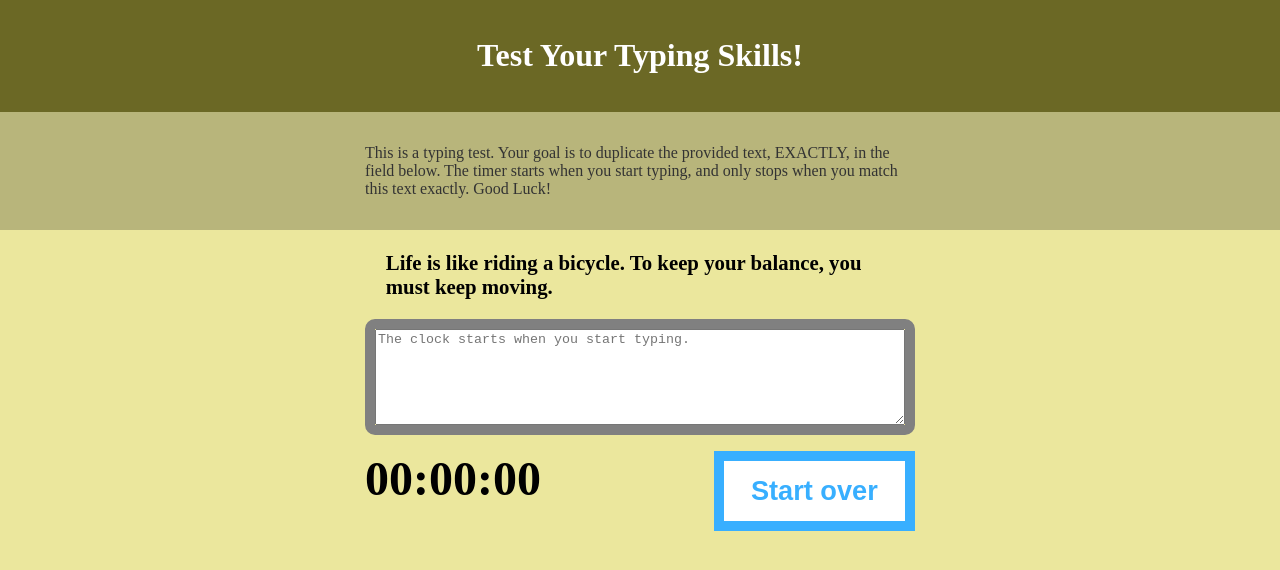
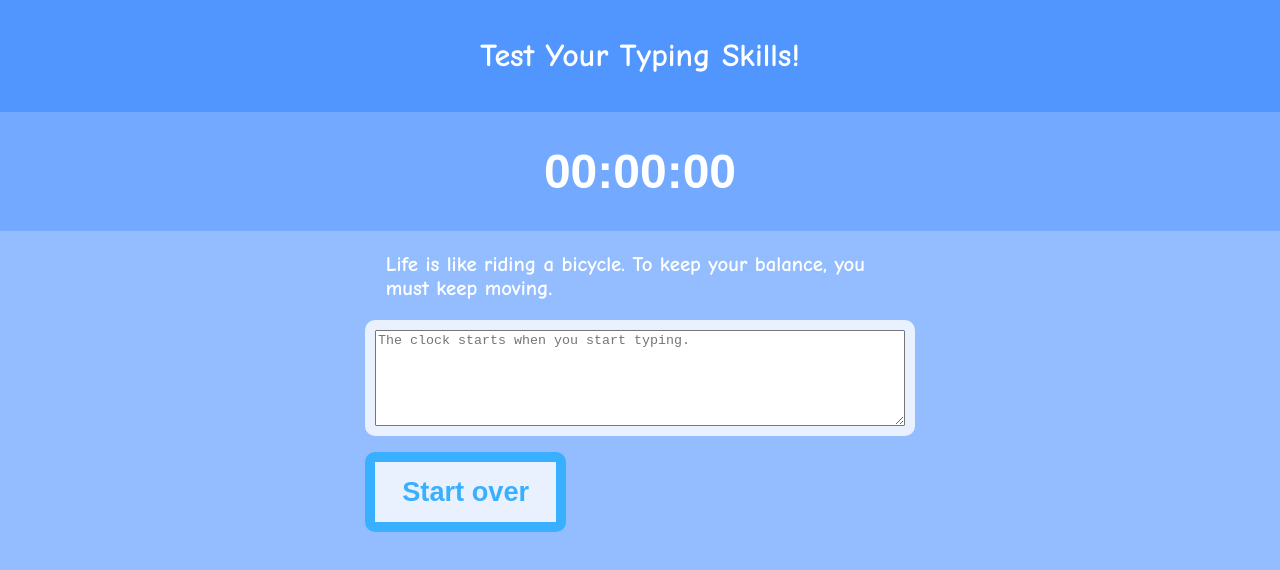
Before and after one commit to melendez2294/Terraform, a plain HTML site: page Terraform/Website/index.html in a window 1280 px wide. Drawn offline with Linux system fonts and the light colour scheme.

Commit message:
Restructured and Changed CSS

```diff
--- a/Terraform/Website/index.html
+++ b/Terraform/Website/index.html
@@ -16,7 +16,9 @@
     </header>
     <main class="main">
         <article class="intro">
-            <p>This is a typing test. Your goal is to duplicate the provided text, EXACTLY, in the field below. The timer starts when you start typing, and only stops when you match this text exactly. Good Luck!</p>
+                <section id="clock">
+                    <div class="timer">00:00:00</div>
+                </section>
       </article><!-- .intro -->
         <section class="test-area">
             <div id="origin-text">
@@ -28,10 +30,6 @@
             </div><!-- .test-wrapper -->
 
             <div class="meta">
-                <section id="clock">
-                    <div class="timer">00:00:00</div>
-                </section>
-
                 <button id="reset">Start over</button>
             </div><!-- .meta -->
         </section><!-- .test-area -->
--- a/Terraform/Website/script.js
+++ b/Terraform/Website/script.js
@@ -36,11 +36,12 @@ function match() {
   var textMatch = originText.substring(0, testArea.value.length);
     if (testArea.value == originText) {
       testWrapper.style.borderColor = "#66E766";
+      theTimer.style.color = "#66E766";
       clearInterval(interval);
     }
 
     else if (testArea.value  == textMatch) {
-      testWrapper.style.borderColor = "#66E5E7";
+      testWrapper.style.borderColor = "#66E766";
     }
 
     else {
@@ -67,7 +68,8 @@ function reset() {
   started = 0;
   clock = [0, 0, 0, 0];
   testArea.value = "";
-  testWrapper.style.borderColor = "#808080";
+  testWrapper.style.borderColor = "#E9F1FF";
+  theTimer.style.color = "#FFFFFF";
 }
 
 // Event listeners for keyboard input and the reset button:
--- a/Terraform/Website/style.css
+++ b/Terraform/Website/style.css
@@ -1,12 +1,16 @@
+h1,p {
+	font-family: "Comic Sans MS", cursive, sans-serif;
+}
+
 body {
     margin: 0;
     padding: 0;
-    background-color: #EBE79D;
+    background-color: #93BDFF;
 }
 
 .masthead {
     padding: 1em 2em;
-    background-color: #6B6825;
+    background-color: #5195FF;
     color: #fff;
 }
 
@@ -15,11 +19,12 @@ body {
 }
 
 .intro {
+    font-family: Arial, Helvetica, sans-serif;
     padding: 2em 2em;
-    color: #333;
-    background: #B8B57B;
+    color: #FFF;
+    background: #73AAFF;
+    text-align: center;
 }
-
 
 .intro p,
 .test-area {
@@ -33,13 +38,14 @@ body {
 }
 
 .test-wrapper {
-    border: 10px solid grey;
+    border: 10px solid #E9F1FF;
     border-radius: 10px;
 }
 
 #origin-text {
     padding: 1em 1em 0;
-    background-color: #EBE79D;
+    color: #FFF;
+    background-color: #93BDFF;
     font-size: 1.3em;
 }
 
@@ -74,11 +80,12 @@ body {
     font-size: 1.7em;
     font-weight: bold;
     color: #38AFFF;
-    background: white ;
+    background: #E9F1FF ;
     border: 10px solid #38AFFF;
+    border-radius: 10px;
 }
 
 #reset:hover {
-    color: white;
+    color: #E9F1FF;
     background-color: #38AFFF;
 }
```
